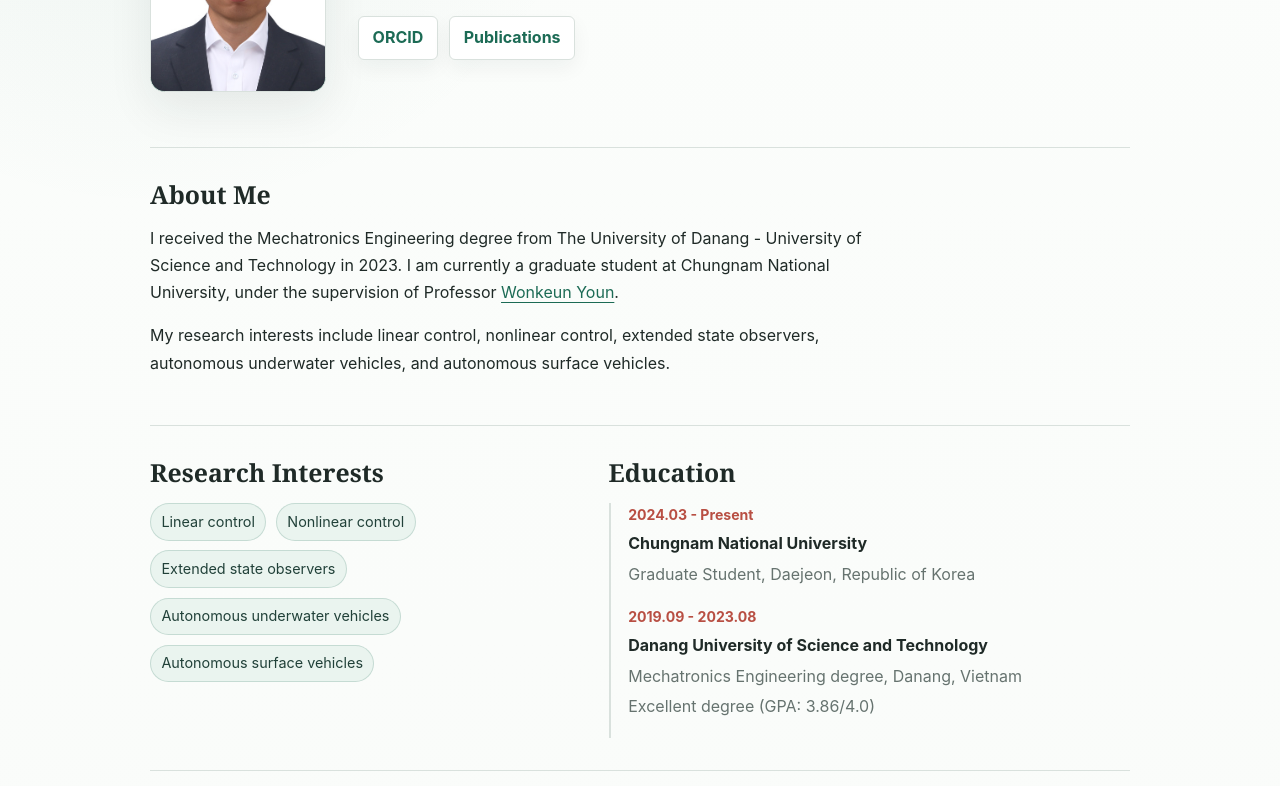
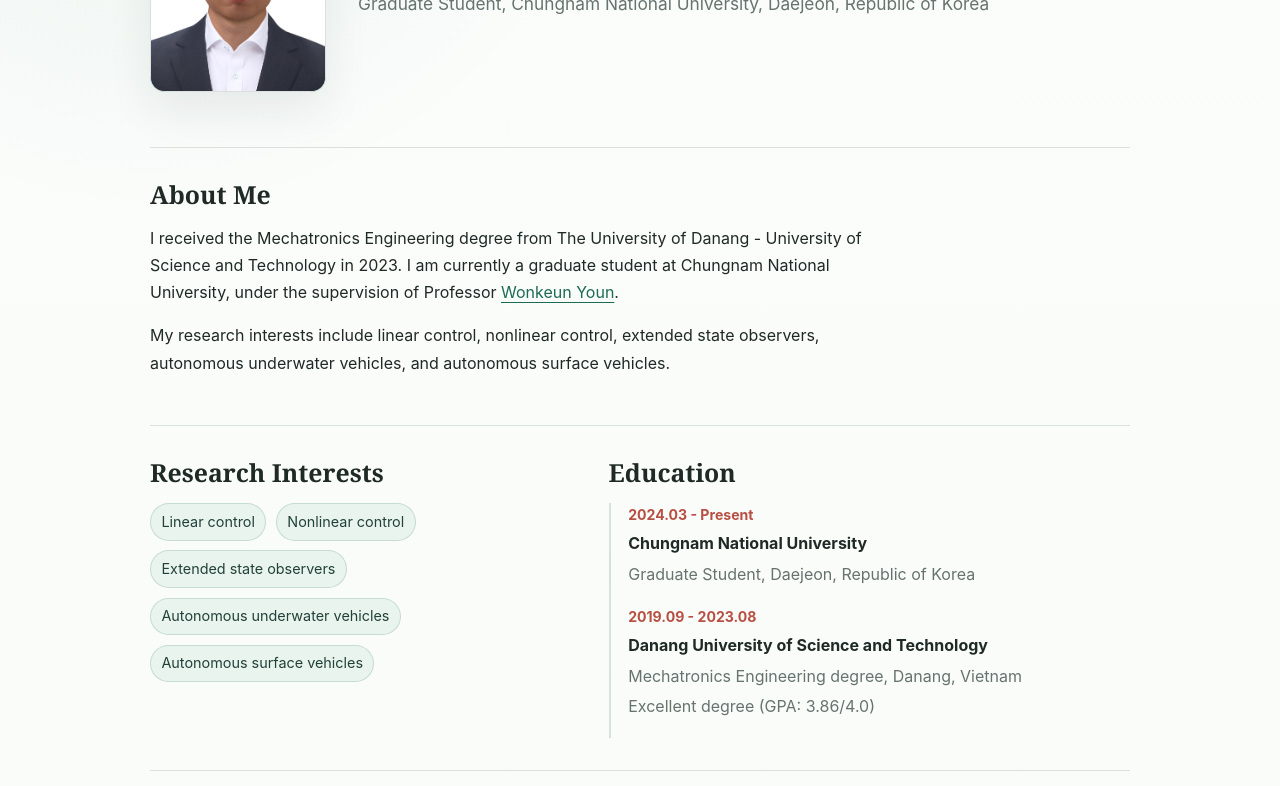
Before and after one commit to ThaiHoaBKDN/ThaiHoaBKDN.github.io, a plain HTML site: page index.html in a window 1280 px wide. Shown: the part 269-1055 px from the top of the page. Drawn offline with Linux system fonts and the light colour scheme.

Commit message:
Remove ORCID and Publications quick-link buttons from profile header
Drops the .quick-links block and its flex rule. The shared button
styles stay, since the contact section's .button still uses them.

Co-Authored-By: Claude Opus 5 <noreply@anthropic.com>

```diff
--- a/index.html
+++ b/index.html
@@ -14,7 +14,7 @@
       content="Research profile, publications, and academic updates for Ba-Hoa Thai."
     >
     <meta property="og:type" content="website">
-    <link rel="stylesheet" href="styles.css?v=7">
+    <link rel="stylesheet" href="styles.css?v=8">
   </head>
   <body>
     <header class="site-header">
@@ -36,10 +36,6 @@
           <p class="role">
             Graduate Student, Chungnam National University, Daejeon, Republic of Korea
           </p>
-          <div class="quick-links" aria-label="Research links">
-            <a href="https://orcid.org/0009-0009-1415-0070">ORCID</a>
-            <a href="#publications">Publications</a>
-          </div>
         </div>
       </section>
 
--- a/styles.css
+++ b/styles.css
@@ -138,13 +138,6 @@ h2 {
   font-size: 1.08rem;
 }
 
-.quick-links {
-  display: flex;
-  flex-wrap: wrap;
-  gap: 0.7rem;
-}
-
-.quick-links a,
 .button {
   display: inline-flex;
   align-items: center;
@@ -160,7 +153,6 @@ h2 {
   box-shadow: 0 8px 20px rgba(22, 43, 36, 0.05);
 }
 
-.quick-links a:hover,
 .button:hover {
   border-color: rgba(184, 79, 67, 0.42);
   color: var(--coral);
```
Also changed, not shown: 1 other file.
